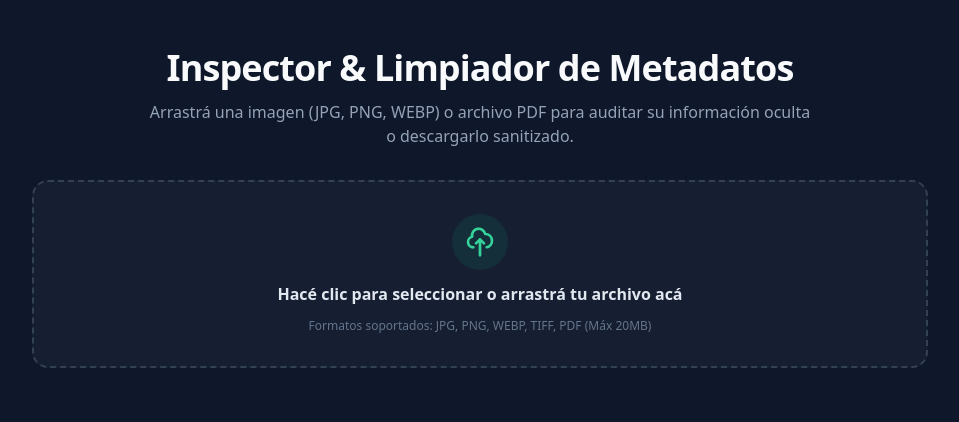
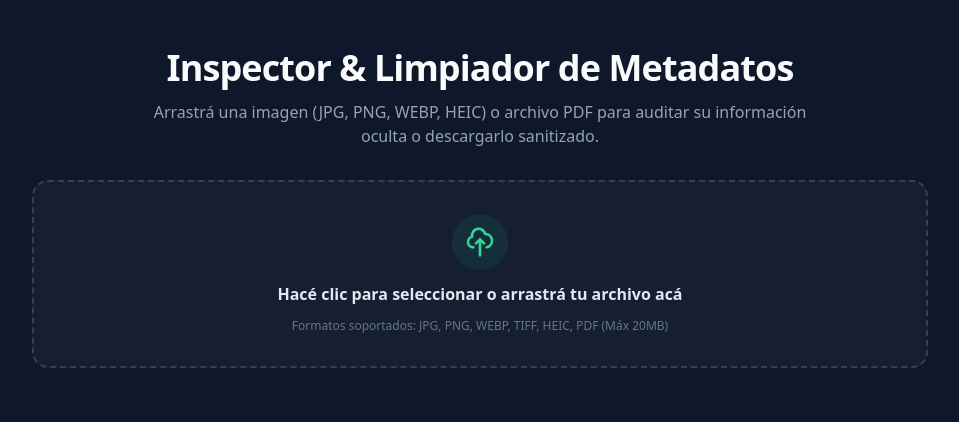
Before and after one commit to lcastro92/MDInspector, a FastAPI app: page / in a window 1280 px wide. Shown: the part 61-483 px from the top of the page, without its empty margins (160-1119 px from the left). Run offline with FastAPI, Linux system fonts and the light colour scheme; some libraries are stand-ins or nearby versions.

Commit message:
Modify supported formats and GPS data display
Updated supported file formats and enhanced GPS data handling.

```diff
--- a/templates/index.html
+++ b/templates/index.html
@@ -5,13 +5,13 @@
     <div class="text-center space-y-3">
         <h1 class="text-3xl sm:text-4xl font-extrabold text-slate-50 tracking-tight">Inspector & Limpiador de Metadatos</h1>
         <p class="text-slate-400 text-sm sm:text-base max-w-2xl mx-auto">
-            Arrastrá una imagen (JPG, PNG, WEBP) o archivo PDF para auditar su información oculta o descargarlo sanitizado.
+            Arrastrá una imagen (JPG, PNG, WEBP, HEIC) o archivo PDF para auditar su información oculta o descargarlo sanitizado.
         </p>
     </div>
 
     <!-- Area Drag and Drop -->
     <div id="drop-zone" class="border-2 border-dashed border-slate-700 hover:border-emerald-500 bg-slate-800/50 rounded-2xl p-8 text-center cursor-pointer transition-all">
-        <input type="file" id="file-input" class="hidden" accept=".jpg,.jpeg,.png,.webp,.tiff,.pdf">
+        <input type="file" id="file-input" class="hidden" accept=".jpg,.jpeg,.png,.webp,.tiff,.heic,.heif,.pdf">
         <div class="space-y-3">
             <div class="inline-flex p-3 bg-emerald-500/10 text-emerald-400 rounded-full">
                 <svg class="w-8 h-8" fill="none" stroke="currentColor" viewBox="0 0 24 24">
@@ -19,7 +19,7 @@
                 </svg>
             </div>
             <p class="text-slate-200 font-semibold text-base">Hacé clic para seleccionar o arrastrá tu archivo acá</p>
-            <p class="text-slate-500 text-xs">Formatos soportados: JPG, PNG, WEBP, TIFF, PDF (Máx 20MB)</p>
+            <p class="text-slate-500 text-xs">Formatos soportados: JPG, PNG, WEBP, TIFF, HEIC, PDF (Máx 20MB)</p>
         </div>
     </div>
 
@@ -115,8 +115,22 @@ document.addEventListener("DOMContentLoaded", () => {
             grid.innerHTML += createCard("Cámara / Dispositivo", data.camera);
             grid.innerHTML += createCard("Fecha de Toma", data.datetime);
             grid.innerHTML += createCard("Software", data.software);
-            if (data.gps) {
-                grid.innerHTML += createCard("Ubicación GPS", `${data.gps.latitude.toFixed(5)}, ${data.gps.longitude.toFixed(5)}`);
+
+            // Si la imagen contiene datos GPS, renderiza tarjeta con enlace a Google Maps
+            if (data.gps && typeof data.gps.latitude === 'number' && typeof data.gps.longitude === 'number') {
+                const lat = data.gps.latitude.toFixed(5);
+                const lon = data.gps.longitude.toFixed(5);
+                const mapsUrl = `https://www.google.com/maps?q=${data.gps.latitude},${data.gps.longitude}`;
+
+                grid.innerHTML += `
+                    <div class="bg-slate-800/80 border border-slate-700/60 p-4 rounded-xl">
+                        <span class="text-slate-400 text-xs block mb-1">Ubicación GPS</span>
+                        <span class="font-semibold text-slate-100 text-sm block mb-2">${lat}, ${lon}</span>
+                        <a href="${mapsUrl}" target="_blank" rel="noopener noreferrer" class="inline-flex items-center text-xs font-medium text-emerald-400 hover:text-emerald-300 hover:underline gap-1 transition-colors">
+                            Ver mapa en Google Maps &rarr;
+                        </a>
+                    </div>
+                `;
             }
         } else {
             grid.innerHTML += createCard("Título Documento", data.title);
```
